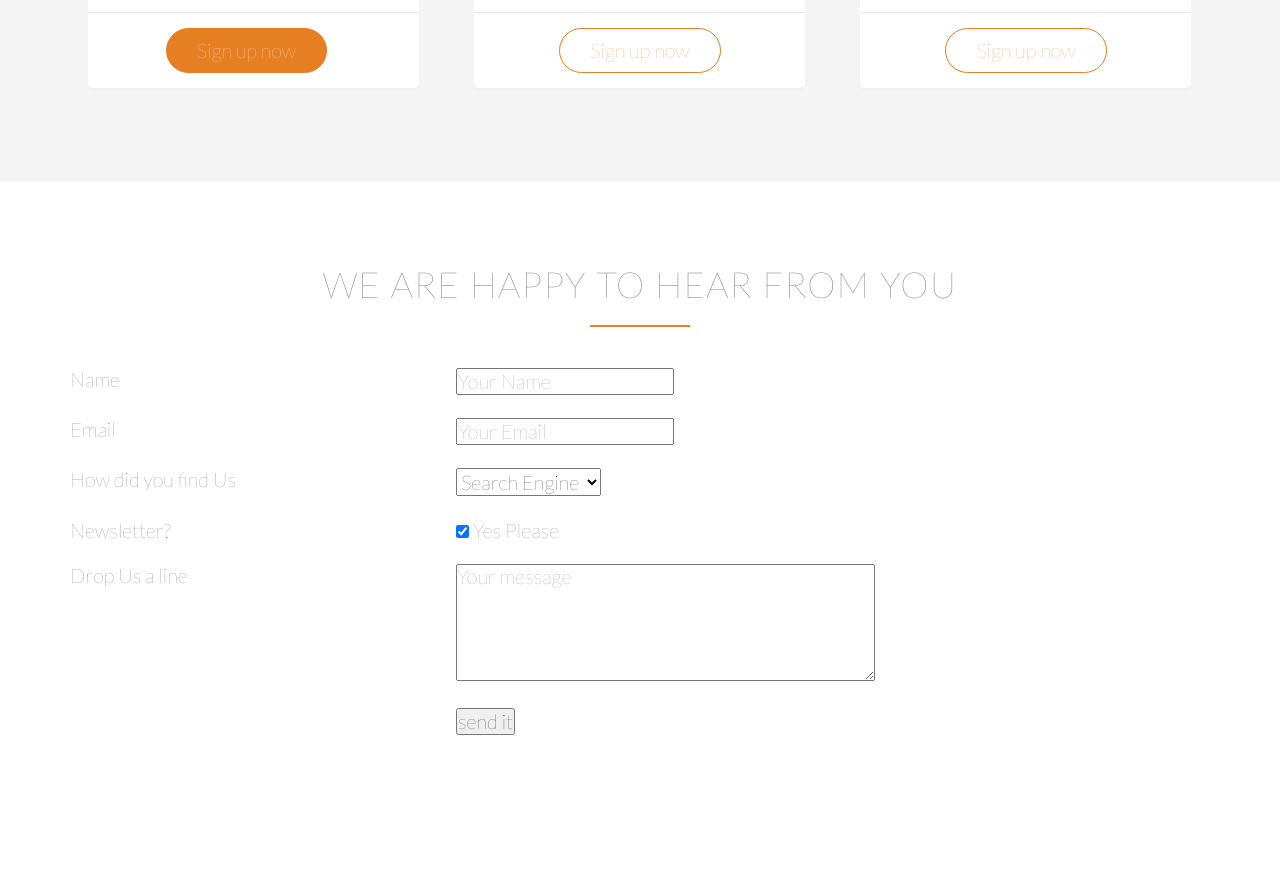
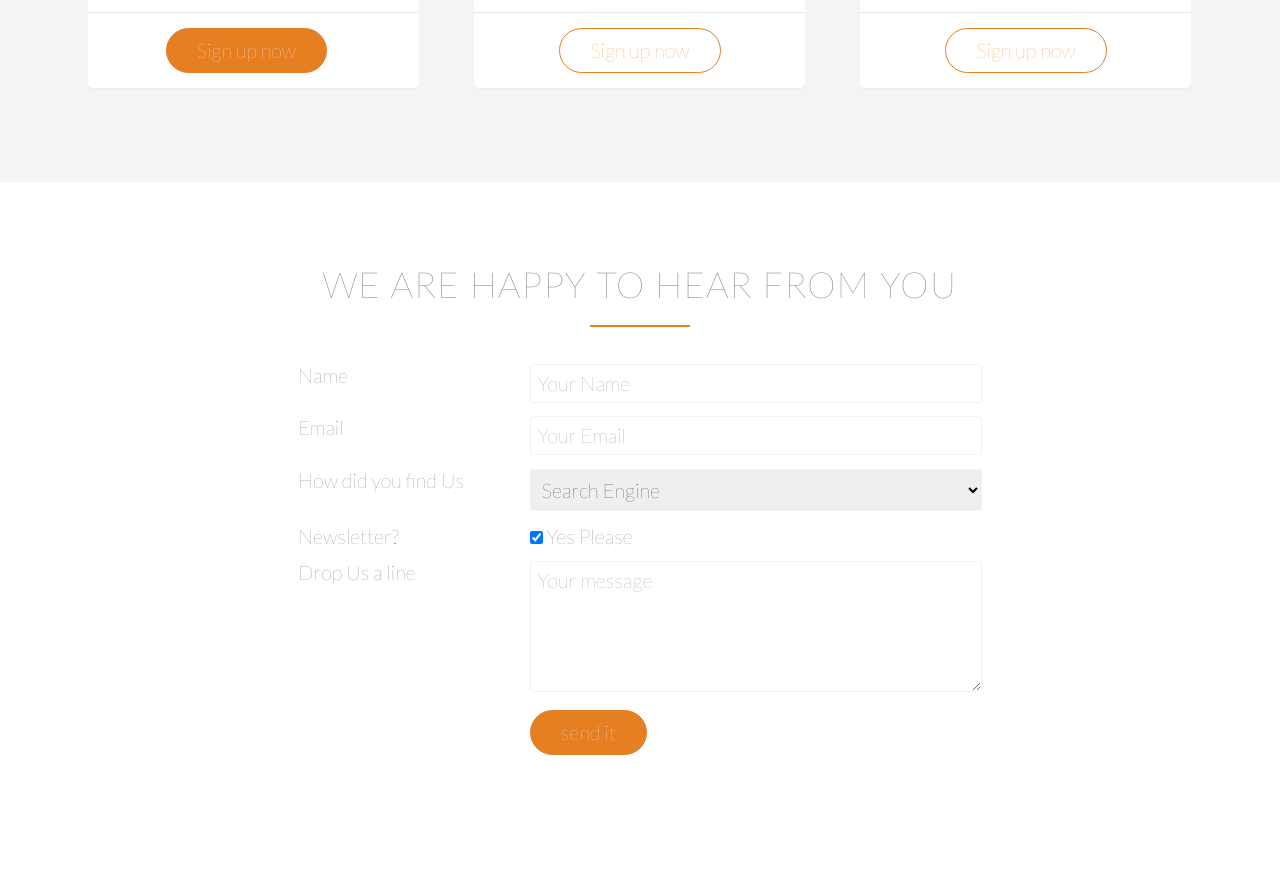
Before and after one commit to jonathan1965/The-killer, a plain HTML site: page index.html in a window 1280 px wide. Shown: the part 4264-5134 px from the top of the page. Drawn offline with Linux system fonts and the light colour scheme; files whose address does not match are found by name.

Commit message:
make it better

```diff
--- a/index.html
+++ b/index.html
@@ -383,7 +383,7 @@
         <h2>We are happy to hear from you</h2>
     </div>
      <div class="row">
-         <form action="#" method="post" class="">
+         <form action="#" method="post" class="contact-form">
             <div class="row">
                <div class="col span-1-of-3">
                 <label for="name" class="">Name</label>
--- a/resources/css/style.css
+++ b/resources/css/style.css
@@ -145,7 +145,8 @@ a:active {
 
 /*  Buttons */
 .btn:link,
-.btn:visited{
+.btn:visited,
+input[type=submit]{
     display: inline-block;
     padding: 10px 30px;
     font-weight: 300;
@@ -158,7 +159,8 @@ a:active {
 
 
 .btn-full:link,
-.btn-full:visited{
+.btn-full:visited,
+input[type=submit]{
     background-color: #e67e22;
     border: 1px solid  #e67e22;
     color: #fff;
@@ -172,7 +174,9 @@ a:active {
 
 
 .btn:hover,
-.btn:active{
+.btn:active,
+input[type=submit]:hover,
+input[type=submit]:active{
   background-color: #cf6d17;
 }
 
@@ -467,3 +471,35 @@ cite img{
 .plan-box ul li {
     padding: 5px 0;
 }
+
+/* ----------------------------------- */
+/*contact section */
+/* ----------------------------------- */
+
+.contact-form{
+   width: 60%;
+   margin: 0 auto;
+}
+
+
+input[type=text],
+input[type=email],
+select,
+textarea {
+    width: 100%;
+    padding: 7px;
+    border-radius: 3px;
+    border:1px solid rgb(243, 242, 242);
+}
+
+.textarea{
+    height: 100px;
+}
+
+.input[type=checkbox]{
+     margin: 10px 5px 10px 0
+}
+
+*:focus{
+    outline: none;
+}
```
